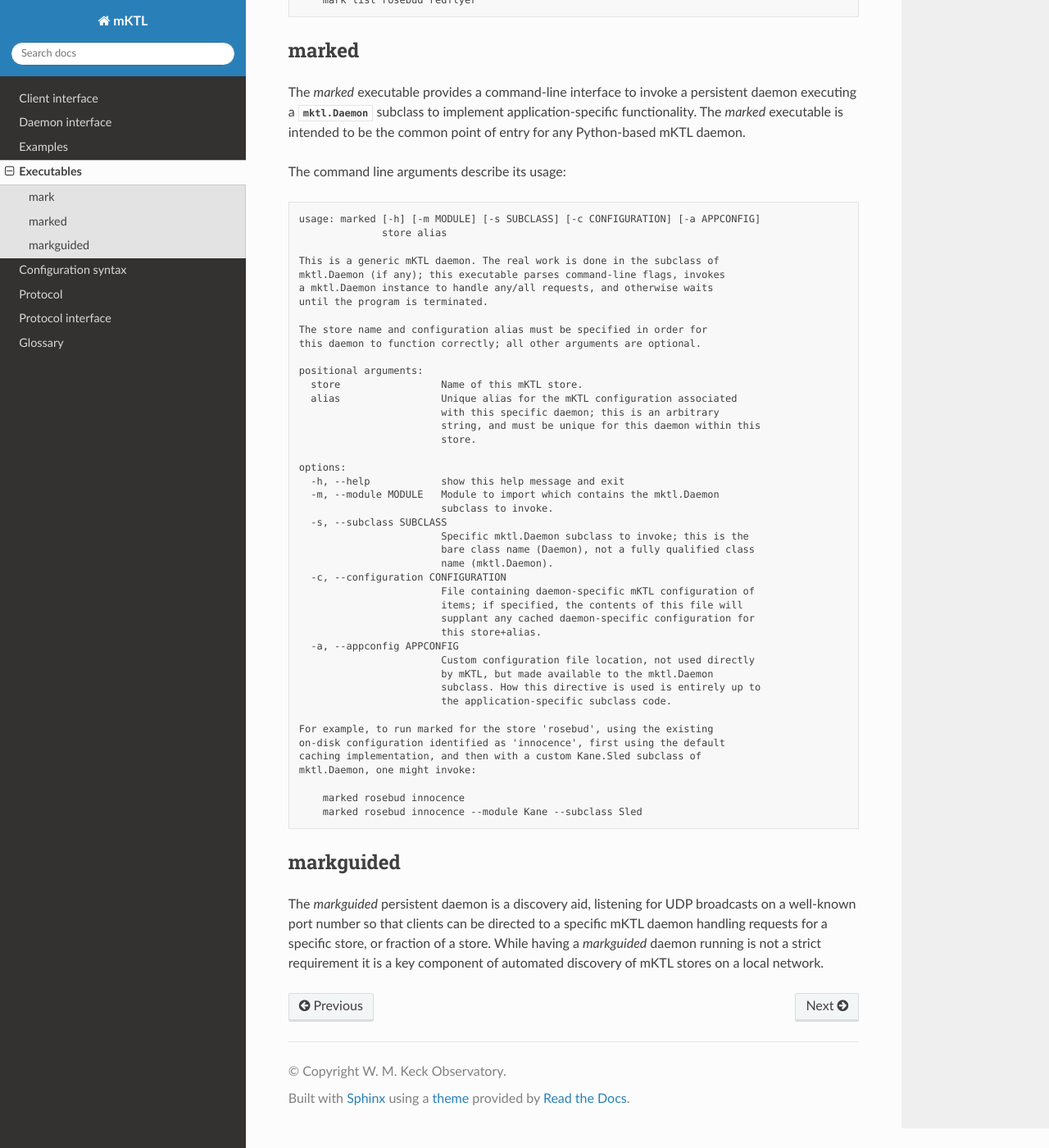
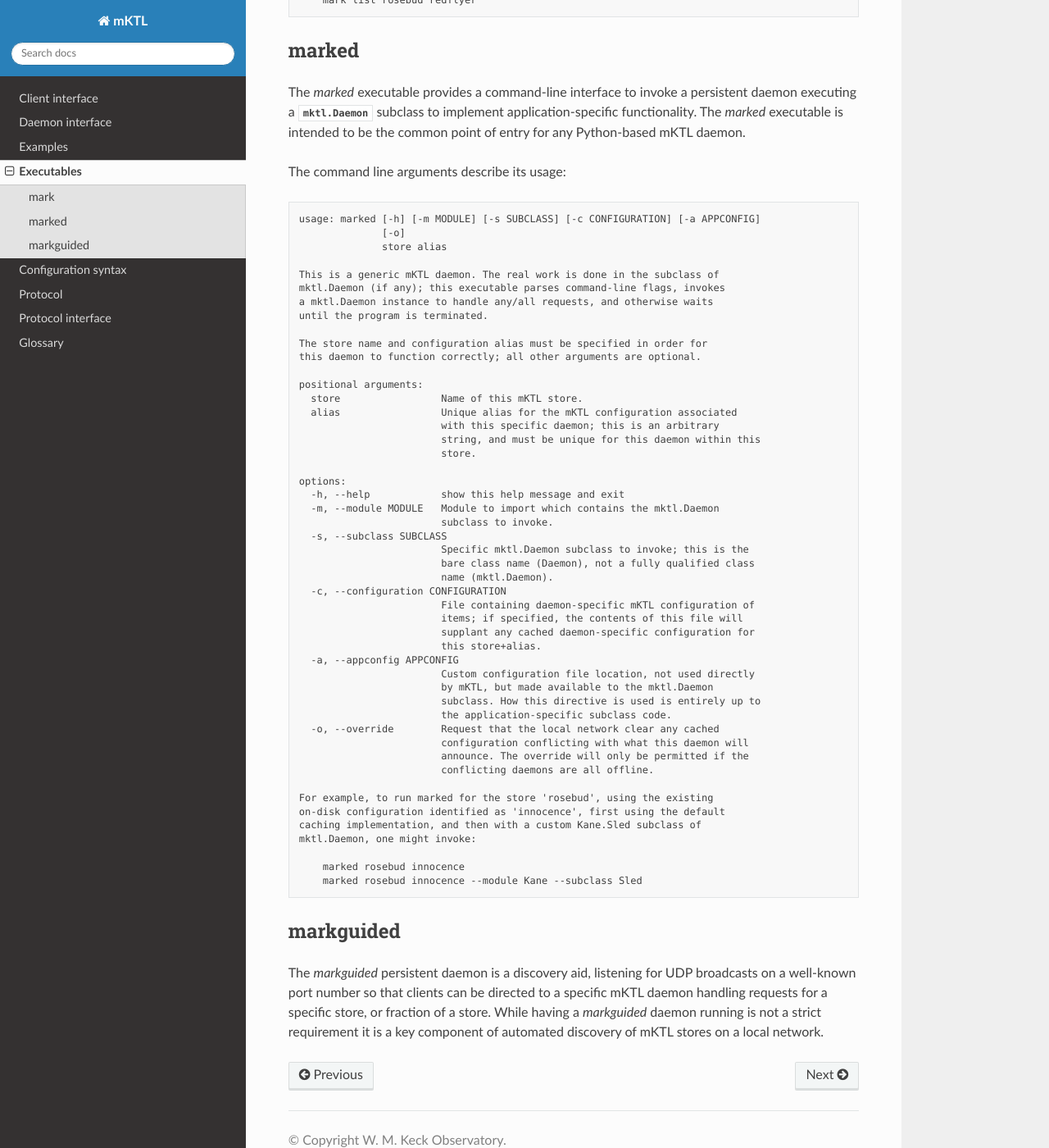
Before and after one commit to KeckObservatory/mKTL, a Sphinx documentation site: the page built from doc/executables.rst, in a window 1280 px wide and 1400 px high, scrolled down 914 px. Shown: the whole window at 82% size. Built offline with Sphinx 7.4.7 and the Read the Docs theme 3.1.0, drawn with Linux system fonts in a browser that asks for light colours.

Commit message:
Include the -o command line flag.

```diff
--- a/doc/marked.txt
+++ b/doc/marked.txt
@@ -1,4 +1,5 @@
 usage: marked [-h] [-m MODULE] [-s SUBCLASS] [-c CONFIGURATION] [-a APPCONFIG]
+              [-o]
               store alias
 
 This is a generic mKTL daemon. The real work is done in the subclass of
@@ -34,6 +35,10 @@
                         by mKTL, but made available to the mktl.Daemon
                         subclass. How this directive is used is entirely up to
                         the application-specific subclass code.
+  -o, --override        Request that the local network clear any cached
+                        configuration conflicting with what this daemon will
+                        announce. The override will only be permitted if the
+                        conflicting daemons are all offline.
 
 For example, to run marked for the store 'rosebud', using the existing
 on-disk configuration identified as 'innocence', first using the default
```
